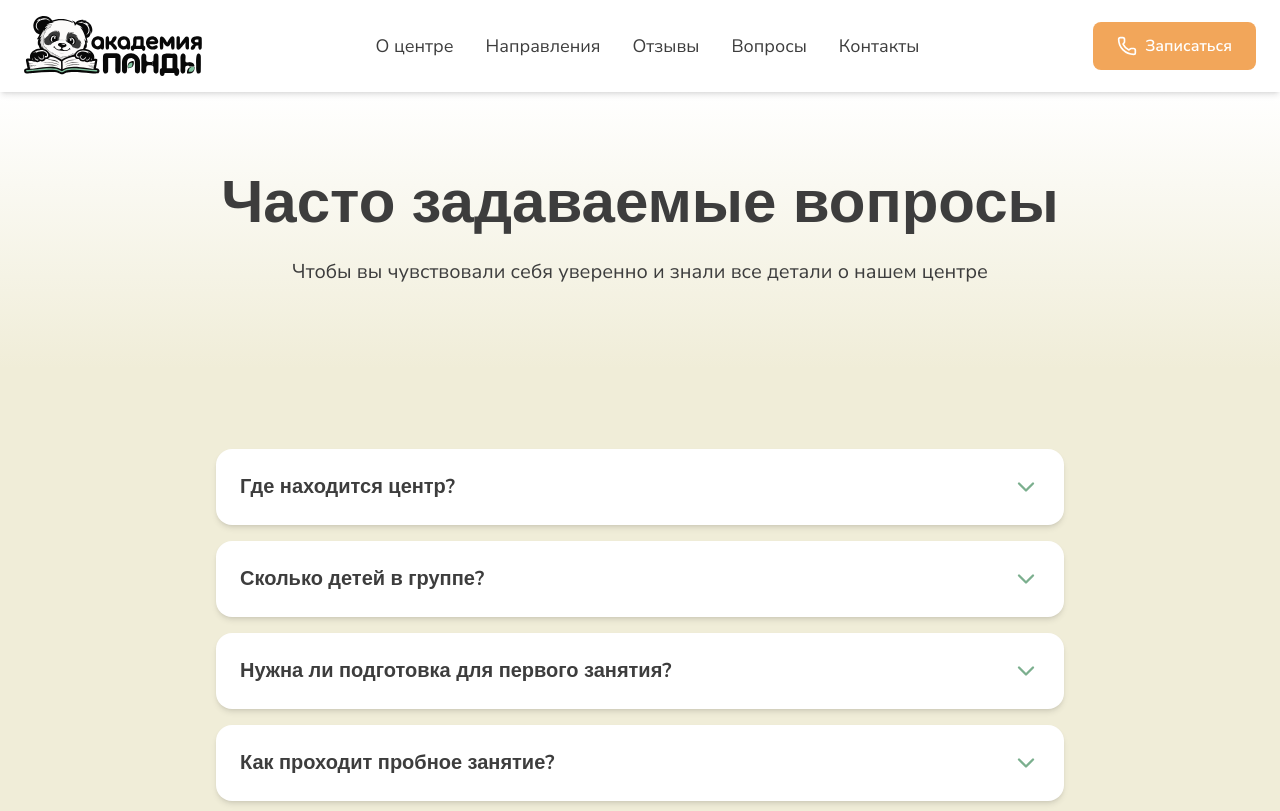
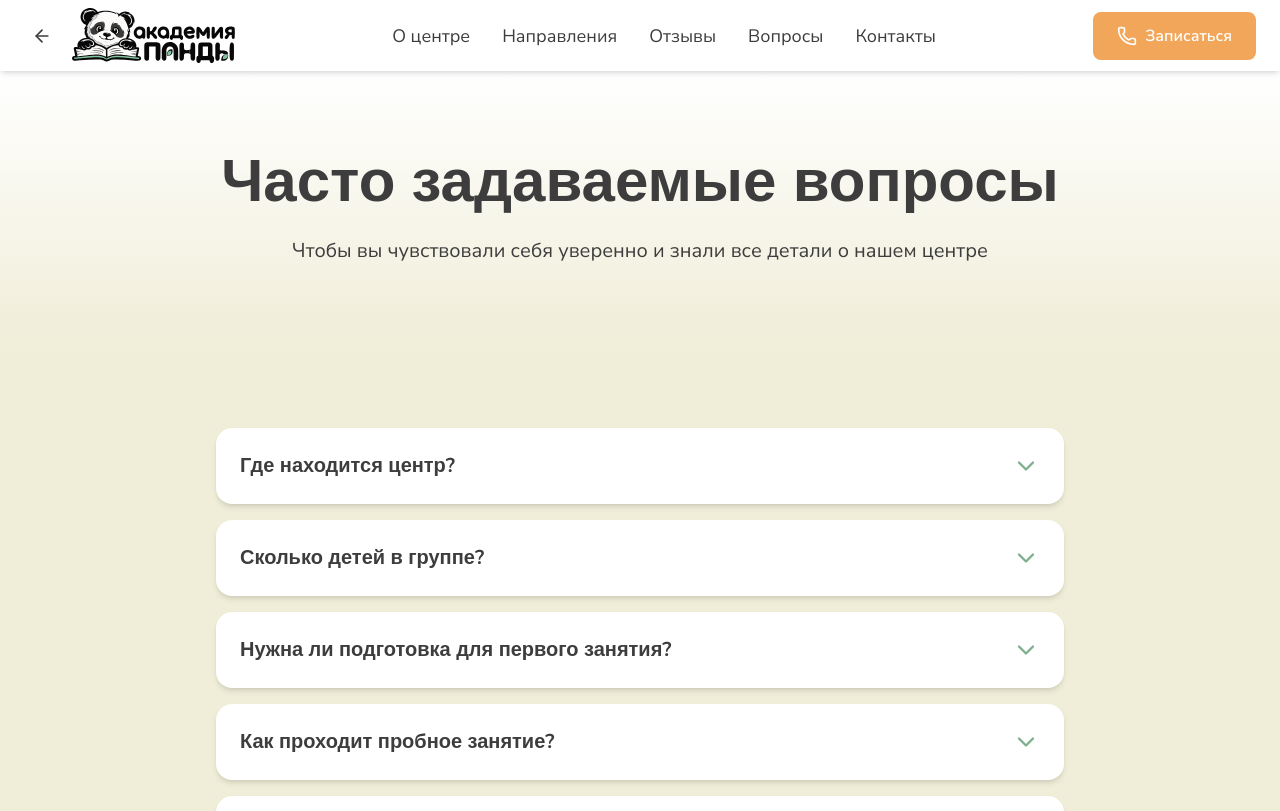
Before and after one commit to 200288btm-wq/akademiya-pandy, a React (Vite) app: page /faq in a window 1280 px wide. Shown: the top 811 px of the page. Built offline with nearby package versions, Linux system fonts and the light colour scheme.

Commit message:
Add files via upload

```diff
--- a/src/app/components/Layout.tsx
+++ b/src/app/components/Layout.tsx
@@ -1,8 +1,8 @@
 import { Link, useNavigate, useLocation } from "react-router";
-import { useEffect } from "react";
+import { useEffect, useState } from "react";
 import { useModal } from "./ModalContext";
 import svgPaths from "../../imports/svg-sfs6t7friq";
-import { MessageCircle, Phone } from "lucide-react";
+import { Phone, ArrowLeft, ArrowUp } from "lucide-react";
 
 function ScrollToTop() {
   const { pathname, hash } = useLocation();
@@ -20,49 +20,47 @@ function ScrollToTop() {
 }
 
 export function Layout({ children }: { children: React.ReactNode }) {
+  const [scrolled, setScrolled] = useState(false);
+  const [showTop, setShowTop] = useState(false);
+
+  useEffect(() => {
+    const onScroll = () => {
+      setScrolled(window.scrollY > 60);
+      setShowTop(window.scrollY > 400);
+    };
+    window.addEventListener("scroll", onScroll);
+    return () => window.removeEventListener("scroll", onScroll);
+  }, []);
+
   return (
     <div className="min-h-screen bg-[#F0EDD8] relative">
       <ScrollToTop />
-      {/* Навигация */}
-      <Header />
+      <Header scrolled={scrolled} />
+      <main>{children}</main>
+      <Footer />
 
-      {/* Основной контент */}
-      <main>{children}</main>
-
-      {/* Футер */}
-      <Footer />
+      {/* Кнопка "Наверх" */}
+      {showTop && (
+        <button
+          onClick={() => window.scrollTo({ top: 0, behavior: "smooth" })}
+          className="fixed bottom-6 right-6 z-50 w-12 h-12 bg-[#7BAF8E] hover:bg-[#6a9e7d] text-white rounded-full shadow-lg flex items-center justify-center transition-all border-none cursor-pointer"
+          aria-label="Наверх"
+        >
+          <ArrowUp size={20} />
+        </button>
+      )}
     </div>
   );
 }
 
-function PawPrint({ size, rotation }: { size: number; rotation: number }) {
-  return (
-    <svg
-      width={size}
-      height={size}
-      viewBox="0 0 100 100"
-      fill="currentColor"
-      className="text-[#7BAF8E]"
-      style={{ transform: `rotate(${rotation}deg)` }}
-    >
-      <ellipse cx="50" cy="70" rx="20" ry="25" />
-      <ellipse cx="30" cy="40" rx="12" ry="15" />
-      <ellipse cx="50" cy="35" rx="12" ry="15" />
-      <ellipse cx="70" cy="40" rx="12" ry="15" />
-      <ellipse cx="85" cy="55" rx="10" ry="12" />
-    </svg>
-  );
-}
-
-
-
-function Header() {
+function Header({ scrolled }: { scrolled: boolean }) {
   const { openModal } = useModal();
   const navigate = useNavigate();
   const location = useLocation();
+  const isHome = location.pathname === "/";
 
   const scrollTo = (id: string) => {
-    if (location.pathname !== "/") {
+    if (!isHome) {
       navigate("/");
       setTimeout(() => {
         document.getElementById(id)?.scrollIntoView({ behavior: "smooth" });
@@ -73,76 +71,28 @@ function Header() {
   };
 
   return (
-    <header className="bg-white shadow-md sticky top-0 z-50">
-      <div className="max-w-7xl mx-auto px-6 py-4">
+    <header className={`bg-white shadow-md sticky top-0 z-50 transition-all duration-300 ${scrolled ? "py-1" : "py-2"}`}>
+      <div className="max-w-7xl mx-auto px-6">
         <div className="flex items-center justify-between">
-          <Link to="/" className="flex items-center gap-3">
-            <img src="/logo.svg" alt="Академия Панды" className="h-[60px] w-auto object-contain" />
-            <div className="hidden">
-              <svg className="h-full w-full" viewBox="0 0 226 76" fill="none">
-                <g clipPath="url(#clip0_1_832)">
-                  <path d={svgPaths.p38a13b00} fill="#F3F3F7" fillOpacity="0.0117647" />
-                  <path d={svgPaths.pb181f00} fill="#F3F3F7" fillOpacity="0.0117647" />
-                  <path d={svgPaths.p230cad00} fill="#080808" />
-                  <path d={svgPaths.p37293700} fill="#080808" />
-                  <path d={svgPaths.pe256300} fill="#080808" />
-                  <path d={svgPaths.p12470f80} fill="#080808" />
-                  <path d={svgPaths.p2293a000} fill="#080808" />
-                  <path d={svgPaths.p35bb4800} fill="#080808" />
-                  <path d={svgPaths.p88cf880} fill="#080808" />
-                  <path d={svgPaths.pa5c14f0} fill="#080808" />
-                  <path d={svgPaths.p129d6200} fill="#080808" />
-                  <path d={svgPaths.p7c15380} fill="#080808" />
-                  <path d={svgPaths.p2f072200} fill="#080808" />
-                  <path d={svgPaths.p35ee200} fill="#080808" />
-                  <path d={svgPaths.p1d22080} fill="#080808" />
-                  <path d={svgPaths.p3d261b00} fill="#080808" />
-                  <path d={svgPaths.p1fa8fd00} fill="#080808" />
-                  <path d={svgPaths.p14c7ac00} fill="#080808" />
-                  <path d={svgPaths.p22bdb400} fill="#82C4A0" />
-                  <path d={svgPaths.p46880} fill="#080808" />
-                  <path d={svgPaths.pdf0a900} fill="#82C4A0" />
-                  <path d={svgPaths.p3f545c80} fill="#080808" />
-                  <path d={svgPaths.p24623680} fill="#FCFBFA" />
-                  <path d={svgPaths.p22264800} fill="#3A3A3A" />
-                  <path d={svgPaths.pc895900} fill="#080808" />
-                  <path d={svgPaths.p193cb600} fill="#FCFBFA" />
-                  <path d={svgPaths.p30cbf780} fill="#FCFBFA" />
-                  <path d={svgPaths.p12ad4600} fill="#3A3A3A" />
-                  <path d={svgPaths.p3580c100} fill="#080808" />
-                  <path d={svgPaths.p15866d00} fill="#FCFBFA" />
-                  <path d={svgPaths.p2000e700} fill="#FCFBFA" />
-                  <path d={svgPaths.p13bfad80} fill="#080808" />
-                  <path d={svgPaths.p3d632f80} fill="#080808" />
-                  <path d={svgPaths.pa2c5600} fill="#FCFBFA" />
-                  <path d={svgPaths.p2fca6900} fill="#DEDDDC" />
-                  <path d={svgPaths.p23f5ce80} fill="#DEDDDC" />
-                  <path d={svgPaths.p1a4fdd00} fill="#DEDDDC" />
-                  <path d={svgPaths.p2f223300} fill="#DEDDDC" />
-                  <path d={svgPaths.p11316f80} fill="#FCFBFA" />
-                  <path d={svgPaths.p2333dd00} fill="#080808" />
-                  <path d={svgPaths.p3a19ff80} fill="#3A3A3A" />
-                  <path d={svgPaths.p3350000} fill="#82C4A0" />
-                  <path d={svgPaths.pee78f00} fill="#FCFBFA" />
-                  <path d={svgPaths.peb8e00} fill="#FCFBFA" />
-                  <path d={svgPaths.p3f075270} fill="#FCFBFA" />
-                  <path d={svgPaths.p37a0e500} fill="#FCFBFA" />
-                  <path d={svgPaths.p37e510b0} fill="#FCFBFA" />
-                  <path d={svgPaths.p2165d400} fill="#FCFBFA" />
-                  <path d={svgPaths.p6d56a80} fill="#FCFBFA" />
-                  <path d={svgPaths.p88e2e80} fill="#FCFBFA" />
-                  <path d={svgPaths.p38a71780} fill="#FCFBFA" />
-                  <path d={svgPaths.p39377600} fill="#FCFBFA" />
-                </g>
-                <defs>
-                  <clipPath id="clip0_1_832">
-                    <rect fill="white" height="76" width="226" />
-                  </clipPath>
-                </defs>
-              </svg>
-            </div>
-          </Link>
-
+          <div className="flex items-center gap-2">
+            {/* Кнопка назад — только не на главной */}
+            {!isHome && (
+              <button
+                onClick={() => navigate(-1)}
+                className="w-9 h-9 flex items-center justify-center rounded-full hover:bg-[#F0EDD8] transition-colors border-none cursor-pointer bg-transparent mr-1"
+                aria-label="Назад"
+              >
+                <ArrowLeft size={20} className="text-[#3D3D3D]" />
+              </button>
+            )}
+            <Link to="/">
+              <img
+                src="/logo.svg"
+                alt="Академия Панды"
+                className={`w-auto object-contain transition-all duration-300 ${scrolled ? "h-[40px]" : "h-[55px]"}`}
+              />
+            </Link>
+          </div>
           <nav className="hidden md:flex items-center gap-8">
             <button
               onClick={() => scrollTo("about")}
@@ -198,21 +148,6 @@ function Footer() {
           {/* Логотип и слоган */}
           <div className="col-span-1">
             <img src="/logo.svg" alt="Академия Панды" className="h-[60px] w-auto object-contain mb-4" />
-            <div className="hidden">
-              <svg className="h-full w-full" viewBox="0 0 226 76" fill="none">
-                <g clipPath="url(#clip0_footer)">
-                  <path d={svgPaths.p38a13b00} fill="#F3F3F7" fillOpacity="0.0117647" />
-                  <path d={svgPaths.p230cad00} fill="#080808" />
-                  <path d={svgPaths.p22bdb400} fill="#82C4A0" />
-                  <path d={svgPaths.p3350000} fill="#82C4A0" />
-                </g>
-                <defs>
-                  <clipPath id="clip0_footer">
-                    <rect fill="white" height="76" width="226" />
-                  </clipPath>
-                </defs>
-              </svg>
-            </div>
             <p className="font-['Nunito_Sans',sans-serif] text-[#3D3D3D] text-sm leading-relaxed">
               Тёплое место рядом с домом, куда дети хотят возвращаться
             </p>
```
